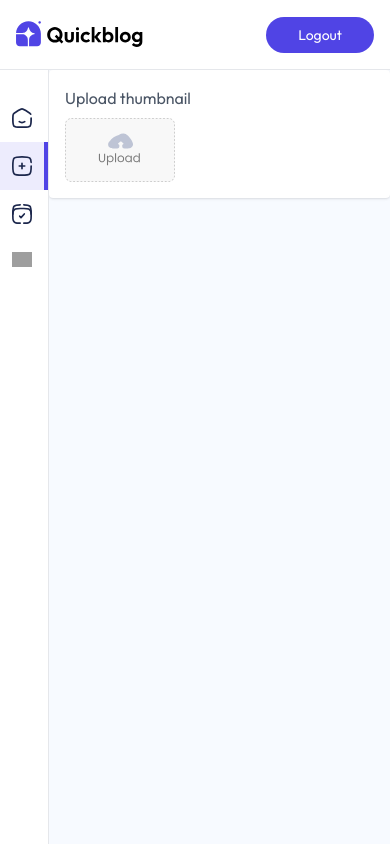
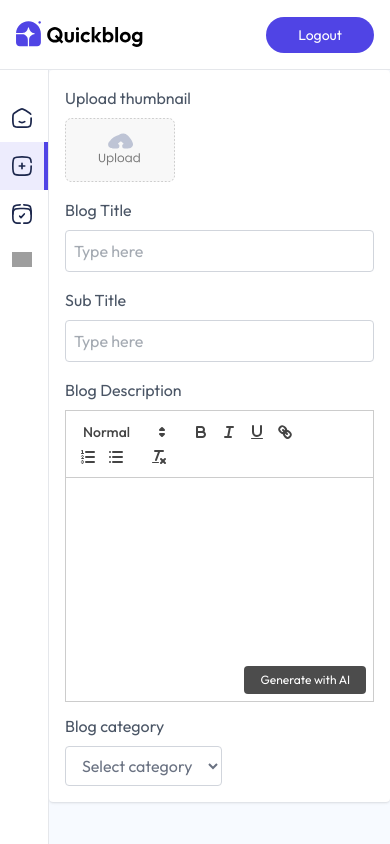
Before and after one commit to Praveen1692/Blog-Project, a React (Vite) app in the folder Client/: page /admin/addBlog in a window 390 px wide. Built offline with nearby package versions, Linux system fonts and the light colour scheme; grey boxes are pictures that could not be loaded.

Commit message:
Add Blog

```diff
--- a/Client/package.json
+++ b/Client/package.json
@@ -13,6 +13,7 @@
     "@tailwindcss/vite": "^4.1.11",
     "moment": "^2.30.1",
     "motion": "^12.23.6",
+    "quill": "^2.0.3",
     "react": "^19.1.0",
     "react-dom": "^19.1.0",
     "react-router-dom": "^7.7.0",
--- a/Client/src/App.jsx
+++ b/Client/src/App.jsx
@@ -10,6 +10,7 @@
 import ListBlog from "./pages/admin/ListBlog";
 import Comments from "./pages/admin/Comments";
 import Login from "./components/admin/Login";
+import "quill/dist/quill.snow.css";
 
 function App() {
   return (
@@ -18,7 +19,7 @@
         <Routes>
           <Route path="/" element={<HomePage />} />
           <Route path="/blog/:id" element={<BlogPage />} />
-          <Route path="/admin" element={true ?   <Layout /> : <Login />}>
+          <Route path="/admin" element={true ? <Layout /> : <Login />}>
             <Route index element={<Dashboard />} />
             <Route path="addBlog" element={<AddBlog />} />
             <Route path="listBlog" element={<ListBlog />} />
--- a/Client/src/pages/admin/AddBlog.jsx
+++ b/Client/src/pages/admin/AddBlog.jsx
@@ -1,20 +1,97 @@
-import React, { useState } from "react";
-import { assets } from "../../assets/assets";
+import React, { useEffect, useRef, useState } from "react";
+import { assets, blogCategories } from "../../assets/assets";
+import Quill from "quill";
 
 function AddBlog() {
-  const [image, setImage] = useState(null);
+  const editorRef = useRef(null);
+  const quillRef = useRef(null);
+  const [image, setImage] = useState(false);
+  const [title, setTitle] = useState("");
+  const [subTitle, setSubTitle] = useState("");
+  const [category, setCategory] = useState("Startup");
+  const [isPublished, setIsPublished] = useState(false);
+
+  const onSubmitHandler = async (e) => {
+    e.preventDefault();
+  };
+
+  const generateContent = async () => {};
+
+  useEffect(() => {
+    // Initiate Quill Only Once
+    if (!quillRef.current && editorRef.current) {
+      quillRef.current = new Quill(editorRef.current, { theme: "snow" });
+    }
+  }, []);
+
   return (
-    <form className="flex-1 bg-blue-50/50 text-gray-600 h-full overflow-scroll">
+    <form
+      onSubmit={onSubmitHandler}
+      className="flex-1 bg-blue-50/50 text-gray-600 h-full overflow-scroll"
+    >
       <div className="bg-white w-full max-w-3xl p-4 md:p-10 sm:m-10 shadow rounded">
         <p>Upload thumbnail</p>
         <label htmlFor="image">
           <img
-            src={assets.upload_area}
+            src={!image ? assets.upload_area : URL.createObjectURL(image)}
             alt="upload_image"
             className="mt-2 h-16 rounded cursor-pointer "
           />
-          <input type="file" id="image" hidden required />
+          <input
+            onChange={(e) => setImage(e.target.files[0])}
+            type="file"
+            id="image"
+            hidden
+            required
+          />
         </label>
+
+        <p className="mt-4">Blog Title</p>
+        <input
+          type="text"
+          placeholder="Type here "
+          required
+          className="w-full max-w-lg mt-2 p-2 border border-gray-300 outline-none rounded"
+          onChange={(e) => setTitle(e.target.value)}
+          value={title}
+        />
+
+        <p className="mt-4">Sub Title</p>
+        <input
+          type="text"
+          placeholder="Type here "
+          required
+          className="w-full max-w-lg mt-2 p-2 border border-gray-300 outline-none rounded"
+          onChange={(e) => setSubTitle(e.target.value)}
+          value={subTitle}
+        />
+
+        <p className="mt-4">Blog Description</p>
+        <div className="max-w-lg h-74 pb-16 sm:pb-10 pt-2 relative">
+          <div ref={editorRef}></div>
+          <button
+            className="absolute bottom-1 right-2 ml-2 text-xs text-white bg-black/70 px-4 py-1.5 rounded hover:underline cursor-pointer"
+            type="button"
+            onClick={generateContent}
+          >
+            Generate with AI
+          </button>
+        </div>
+
+        <p className="mt-4">Blog category</p>
+        <select
+          name="category"
+          className="mt-2 px-3 py-2 border text-gray-500 border-gray-300 outline-none rounded"
+        >
+          <option value="">Select category</option>
+          {blogCategories.map((item, index) => {
+            return (
+              <option key={index} value={item}>
+                {item}
+              </option>
+            );
+          })}
+        </select>
       </div>
     </form>
   );
```
Also changed, not shown: 1 other file (tests, documents, lock files or other folders).
